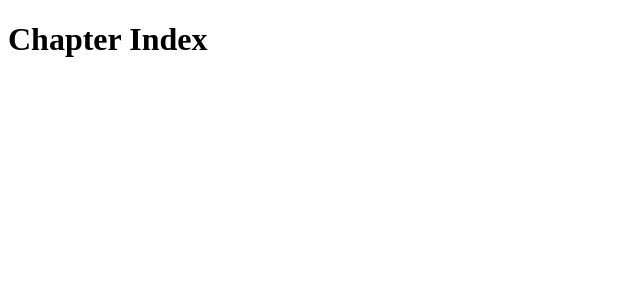
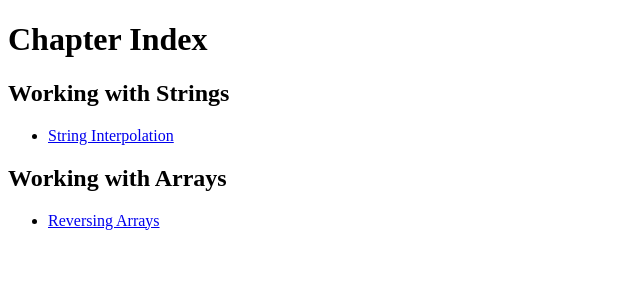
Before and after one commit to coffeescript-cookbook/coffeescript-cookbook.github.io, a Jekyll site: the page built from chapters/index.html, in a window 1280 px wide. Shown: the top 300 px of the page, without its empty margins (0-640 px from the left). Built offline with Jekyll 4.4.1, drawn with Linux system fonts in a browser that asks for light colours.

Commit message:
Added strings example

```diff
--- a/chapters/index.html
+++ b/chapters/index.html
@@ -3,6 +3,19 @@ layout: default
 title: Cookbook
 ---
 <h1>Chapter Index</h1>
-{% for category in site.categories %}
-{{ category }}<br />
+<h2>Working with Strings</h2>
+{% for page in site.pages %}
+<ul>
+  {% if page.categories contains 'strings' %}
+    <li><a href="{{ page.url }}">{{ page.title }}</a></li>
+  {% endif %}
+</ul>
 {% endfor %}
+<h2>Working with Arrays</h2>
+{% for page in site.pages %}
+<ul>
+  {% if page.categories contains 'arrays' %}
+    <li><a href="{{ page.url }}">{{ page.title }}</a></li>
+  {% endif %}
+</ul>
+{% endfor %}
```
Also changed, not shown: chapters/arrays/reversing-arrays.md (+1 -1 lines), chapters/strings/interpolation.textile (added, +13 -0 lines).
